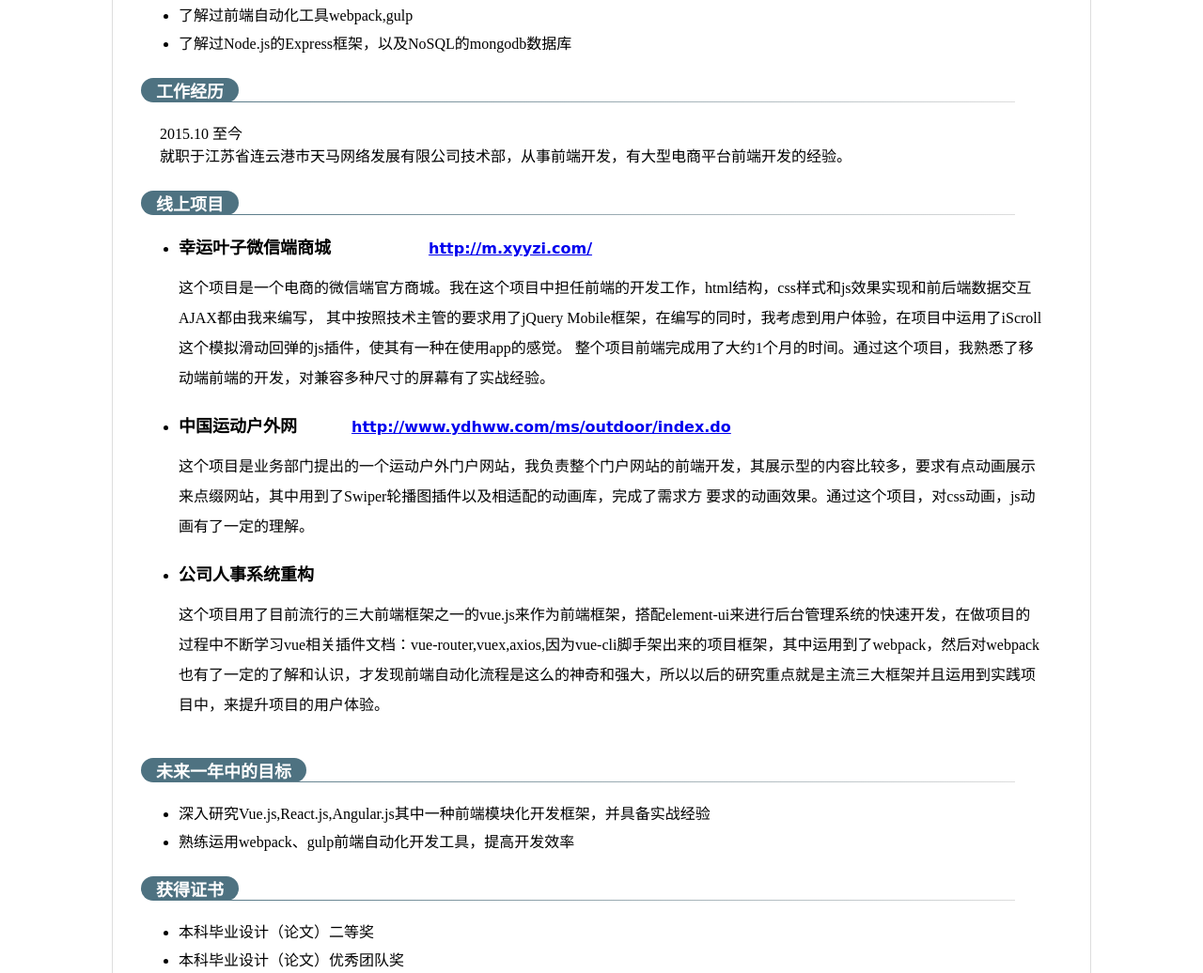
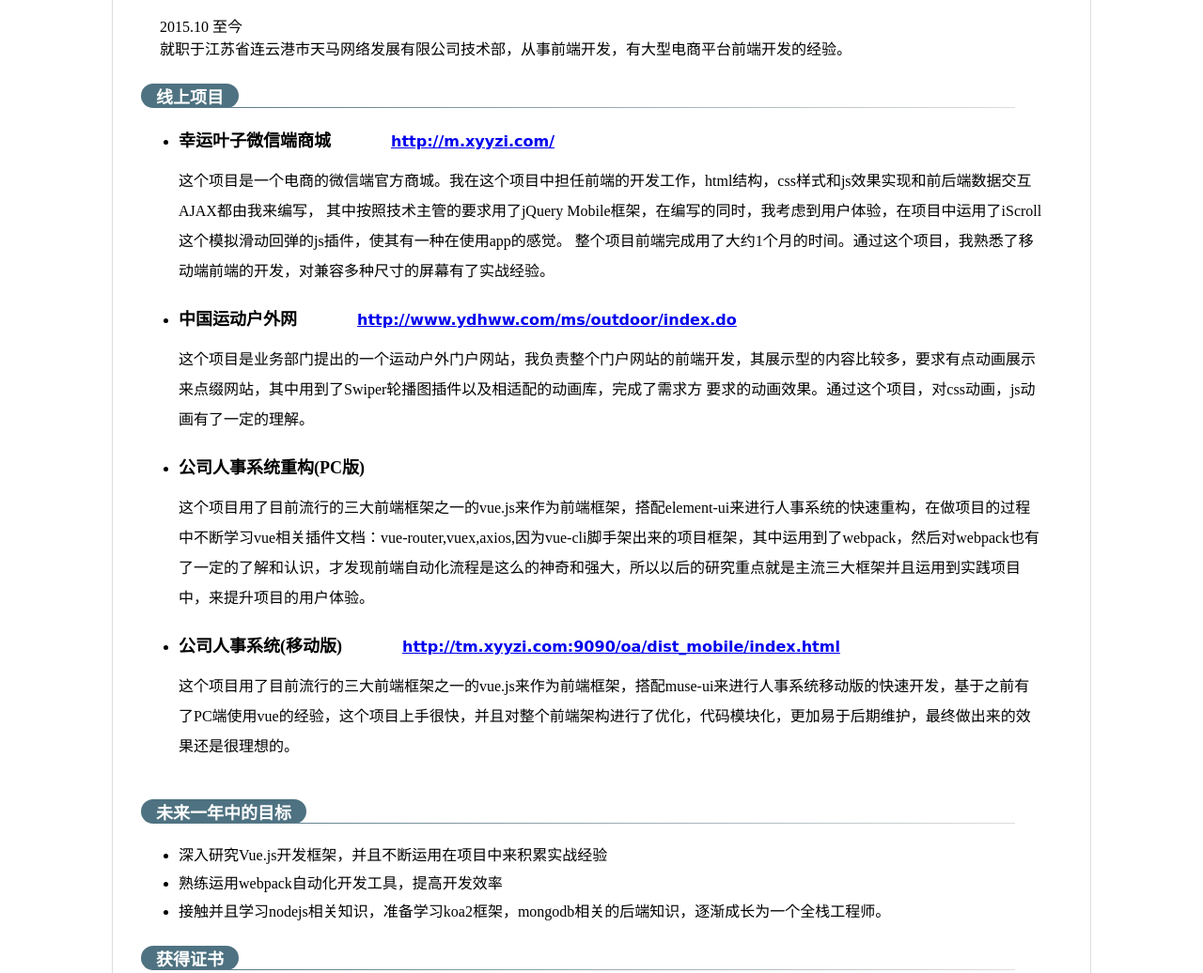
Before and after one commit to chenjibin/chenjibin.github.io, a plain HTML site: page index.html in a window 1280 px wide. Shown: the part 830-1866 px from the top of the page at 94% size. Drawn offline with Linux system fonts and the light colour scheme.

Commit message:
new change

```diff
--- a/index.html
+++ b/index.html
@@ -129,17 +129,8 @@
         ul.my-project li a {
             font-family: cursive;
             font-weight: 700;
+            margin-left: 60px;
 
-        }
-        ul.my-project li:nth-of-type(1) a{
-            margin-left: 100px;
-
-        }
-        ul.my-project li:nth-of-type(2) a{
-            margin-left: 54px;
-        }
-        ul.my-project li:nth-of-type(3) a{
-            margin-left: 132px;
         }
     </style>
 </head>
@@ -186,7 +177,7 @@
                     <li>2008.09 - 2011.06 江苏省连云港市海州高级中学</li>
                     <li>2005.09 - 2008.06 江苏省连云港市海州实验中学</li>
                 </ul>
-            </li>呃
+            </li>
             <li class="fs-each-block">
                 <h2>专业技能</h2>
                 <ul class="fs-style">
@@ -195,9 +186,6 @@
                     <li>熟悉H5和CSS3</li>
                     <li>熟练运用Vue.js(已经有半年vue开发经验)</li>
                     <li>熟练运用vue PC端element-ui框架和 移动端 muse-ui框架</li>
-                    <li>了解过Node.js，npm，以及前端脚手架工具yeoman</li>
-                    <li>了解过前端自动化工具webpack,gulp</li>
-                    <li>了解过Node.js的Express框架，以及NoSQL的mongodb数据库</li>
                 </ul>
             </li>
             <li class="fs-each-block">
@@ -236,10 +224,19 @@
                     </li>
                     <li>
                         <div>
-                            <span>公司人事系统重构</span>
+                            <span>公司人事系统重构(PC版)</span>
                         </div>
                         <p>
-                            这个项目用了目前流行的三大前端框架之一的vue.js来作为前端框架，搭配element-ui来进行后台管理系统的快速开发，在做项目的过程中不断学习vue相关插件文档：vue-router,vuex,axios,因为vue-cli脚手架出来的项目框架，其中运用到了webpack，然后对webpack也有了一定的了解和认识，才发现前端自动化流程是这么的神奇和强大，所以以后的研究重点就是主流三大框架并且运用到实践项目中，来提升项目的用户体验。
+                            这个项目用了目前流行的三大前端框架之一的vue.js来作为前端框架，搭配element-ui来进行人事系统的快速重构，在做项目的过程中不断学习vue相关插件文档：vue-router,vuex,axios,因为vue-cli脚手架出来的项目框架，其中运用到了webpack，然后对webpack也有了一定的了解和认识，才发现前端自动化流程是这么的神奇和强大，所以以后的研究重点就是主流三大框架并且运用到实践项目中，来提升项目的用户体验。
+                        </p>
+                    </li>
+                    <li>
+                        <div>
+                            <span>公司人事系统(移动版)</span>
+                            <a href="http://tm.xyyzi.com:9090/oa/dist_mobile/index.html">http://tm.xyyzi.com:9090/oa/dist_mobile/index.html</a>
+                        </div>
+                        <p>
+                            这个项目用了目前流行的三大前端框架之一的vue.js来作为前端框架，搭配muse-ui来进行人事系统移动版的快速开发，基于之前有了PC端使用vue的经验，这个项目上手很快，并且对整个前端架构进行了优化，代码模块化，更加易于后期维护，最终做出来的效果还是很理想的。
                         </p>
                     </li>
                 </ul>
@@ -247,8 +244,9 @@
             <li class="fs-each-block">
                 <h2>未来一年中的目标</h2>
                 <ul class="fs-style">
-                    <li>深入研究Vue.js,React.js,Angular.js其中一种前端模块化开发框架，并具备实战经验</li>
-                    <li>熟练运用webpack、gulp前端自动化开发工具，提高开发效率</li>
+                    <li>深入研究Vue.js开发框架，并且不断运用在项目中来积累实战经验</li>
+                    <li>熟练运用webpack自动化开发工具，提高开发效率</li>
+                    <li>接触并且学习nodejs相关知识，准备学习koa2框架，mongodb相关的后端知识，逐渐成长为一个全栈工程师。</li>
                 </ul>
             </li>
             <li class="fs-each-block">
@@ -268,8 +266,8 @@
                     <li>《JavaScript权威指南》</li>
                     <li>《CSS权威指南》</li>
                     <li>《CSS揭秘》</li>
+                    <li>《全栈工程师的基本素养》</li>
                 </ul>
-
             </li>
 
             <li class="fs-each-block">
```
